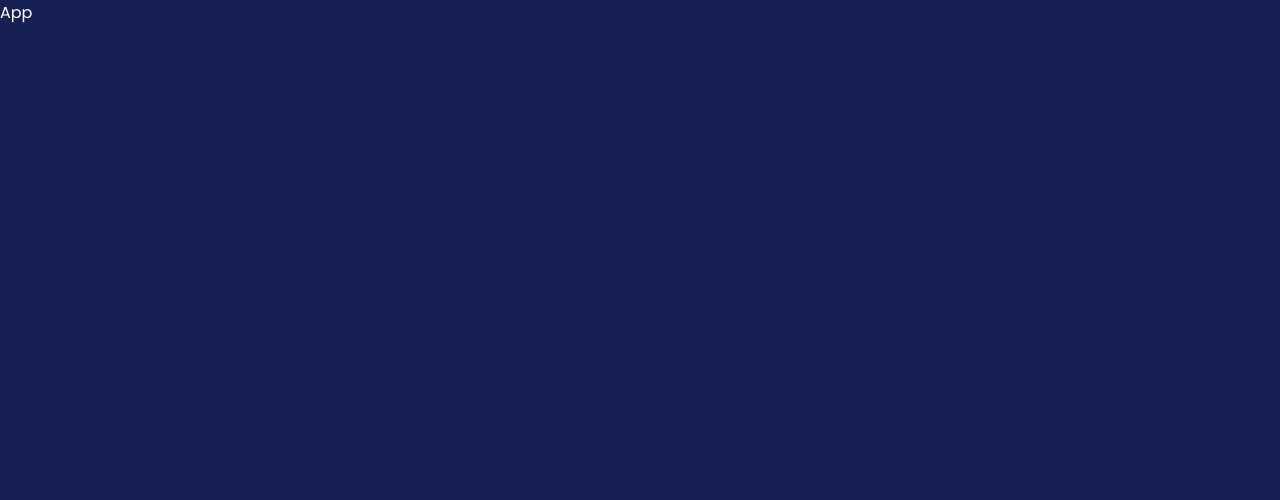
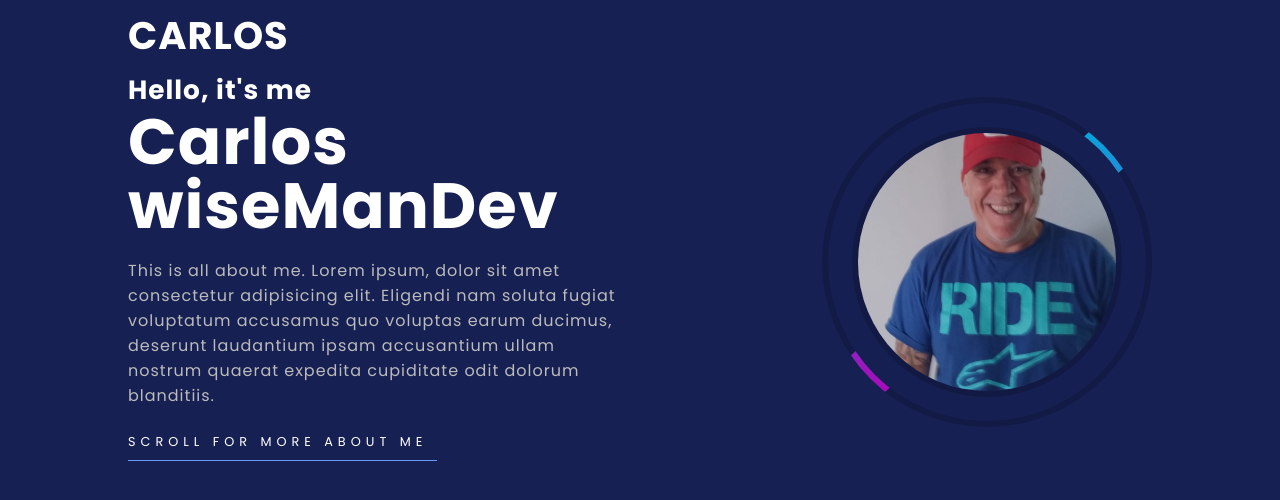
Before and after one commit to CarlosLF1/portfolio-react, a React (Create React App) app: page / in a window 1280 px wide. Shown: the top 500 px of the page. Built offline with nearby package versions, Linux system fonts and the light colour scheme; a web font is replaced by a local one.

Commit message:
Navigation and hero section complete with styling

```diff
--- a/src/App.js
+++ b/src/App.js
@@ -1,8 +1,15 @@
 import React from 'react'
+import Navigation from './components/Navigation/Navigation'
+import Home from './components/Home/Home';
 
 const App = () => {
   return (
-    <div>App</div>
+    <>
+      <div className="container">
+        <Navigation />
+        <Home />
+      </div>
+    </>
   )
 }
 
--- /dev/null
+++ b/src/components/Home/Home.jsx
@@ -0,0 +1,38 @@
+import React from 'react';
+import "./home.css";
+import CarlosPic from "../../assets/Carlos.jpeg";
+
+const Home = () => {
+  return (
+    <section id="home">
+      <div className="home-text">
+        <strong>Hello, it's me</strong>
+        <h1>Carlos wiseManDev</h1>
+        <p>This is all about me. Lorem ipsum, dolor sit amet consectetur adipisicing elit. Eligendi nam soluta fugiat voluptatum accusamus quo voluptas earum ducimus, deserunt laudantium ipsam accusantium ullam nostrum quaerat expedita cupiditate odit dolorum blanditiis.</p>
+        <a href='#summary' className='btn-link'>Scroll for more about me</a>
+      </div>
+
+      <div className="home-img">
+        <div className="img-box">
+          <img src={CarlosPic} alt="Carlos pic" />
+
+          <h2>Carlos wiseManDev <br /><span>Full-Stack Developer</span></h2>
+
+          <div className="social">
+            <a href='#!'>
+              <i className="fa-brands fa-square-github"></i>
+            </a>
+
+            <a href='#!'>
+              <i className="fa-brands fa-linkedin"></i>
+            </a>
+          </div>
+
+          <a href='#' className='hire-me'>Hire me</a>
+        </div>
+      </div>
+    </section>
+  )
+}
+
+export default Home
--- /dev/null
+++ b/src/components/Home/home.css
@@ -0,0 +1,155 @@
+#home {
+  width: 100%;
+  display: flex;
+  justify-content: space-between;
+  align-items: center;
+  flex-wrap: wrap-reverse;
+  position: relative;
+}
+
+.home-text {
+  width: 100%;
+  max-width: 500px;
+}
+
+.home-text strong {
+  font-weight: 700;
+  letter-spacing: 1px;
+  font-size: 1.65rem;
+  margin-bottom: 8px;
+}
+
+.home-text h1{
+  font-size: 4rem;
+  line-height: 4rem;
+  letter-spacing: 1px;
+}
+
+.home-text p {
+  color: var(--grayColor);
+  margin: 20px 0;
+  letter-spacing: 1px;
+  font-size: 1rem;
+}
+
+.home-img {
+  min-width: 330px;
+  width: 330px;
+  height: 330px;
+  border-radius: 50%;
+  overflow: hidden;
+  display: flex;
+  justify-content: center;
+  align-items: center;
+  opacity: 0.8;
+  background: rgba(0, 0, 0, 0.2);
+  position: relative;
+}
+
+.home-img::before {
+  content: "";
+  position: absolute;
+  inset: -10px 140px;
+  background: linear-gradient(315deg, #00ccff, #d400d4);
+  transition: 0.5s;
+  animation: animate 4s linear infinite;
+}
+
+.home-img:hover::before {
+  inset: -20px 0;
+}
+
+@keyframes animate {
+  0%{
+    transform: rotate(0deg);
+  }
+
+  0%{
+    transform: rotate(360deg);
+  }
+}
+
+.home-img::after {
+  content: "";
+  position: absolute;
+  inset: 6px;
+  background: rgb(22, 32, 82);
+  border-radius: 50%;
+  z-index: 1
+}
+
+.img-box {
+  position: absolute;
+  inset: 30px;
+  border: 6px solid rgba(0, 0, 0, 0.2);
+  z-index: 3;
+  border-radius: 50%;
+  overflow: hidden;
+  display: flex;
+  justify-content: center;
+  align-items: center;
+  flex-direction: column;
+}
+
+.img-box img{
+  position: absolute;
+  top: 0;
+  left: 0;
+  width: 100%;
+  height: 100%;
+  display: inline-block;
+  object-fit: cover;
+  /* object-position: top; */
+  transition: 0.5s;
+  pointer-events: none;
+  z-index: 5;
+}
+
+.home-img:hover .img-box img{
+  opacity: 0;
+}
+
+.img-box h2 {
+  position: relative;
+  color: #fff;
+  font-size: 1.4rem;
+  text-align: center;
+  font-weight: 600;
+  letter-spacing: 0.05rem;
+  text-transform: uppercase;
+}
+
+.img-box h2 span {
+  font-weight: 300;
+  font-size: 0.9rem;
+}
+
+.img-box .social a{
+  color: #fff;
+  font-size: 1.5rem;
+  margin: 0 7px;
+  transition: 0.35s;
+}
+
+.img-box .social a:hover {
+  text-shadow: 0 0 12px #fff;
+}
+
+.img-box .hire-me {
+  position: relative;
+  margin-top: 10px;
+  padding: 6px 20px;
+  background: #fff;
+  color: #000;
+  border-radius: 25px;
+  font-weight: 500;
+  font-size: 1.2rem;
+  text-transform: uppercase;
+  letter-spacing: 0.05rem;
+  transition: 0.5s;
+}
+
+.img-box .hire-me:hover {
+  letter-spacing: 0.2rem;
+  box-shadow: 0 0 12px #fff;
+}
--- /dev/null
+++ b/src/components/Navigation/Navigation.jsx
@@ -0,0 +1,12 @@
+import React from 'react';
+import "./navigation.css";
+
+const Navigation = () => {
+  return (
+    <nav className='navigation'>
+      <a href='#!' className='logo'>Carlos</a>
+    </nav>
+  )
+}
+
+export default Navigation
--- /dev/null
+++ b/src/components/Navigation/navigation.css
@@ -0,0 +1,15 @@
+.navigation {
+  width: 100%;
+  height: 70px;
+  background: var(--bgColor);
+  display: flex;
+  align-items: center;
+}
+
+.logo {
+  color: var(--whiteColor);
+  font-size: 2.4rem;
+  text-transform: uppercase;
+  font-weight: 700;
+  letter-spacing: 1px;
+}
--- a/src/index.css
+++ b/src/index.css
@@ -20,3 +20,36 @@ body {
   position: relative;
   color: var(--whiteColor);
 }
+
+.container {
+  width: 100%;
+  max-width: 1024px;
+  min-height: 100vh;
+  position: absolute;
+  top: 0;
+  left: 50%;
+  transform: translateX(-50%);
+  padding: 0 15px;
+  overflow: hidden;
+}
+
+a{
+  text-decoration: none;
+}
+
+.btn-link {
+  color: var(--whiteColor);
+  text-transform: uppercase;
+  font-weight: 400;
+  letter-spacing: 5px;
+  font-size: 0.8rem;
+  border-bottom: 1px solid #689af8;
+  padding: 10px 10px 10px 0;
+  transition: all 0.5s cubic-bezier(0.075, 0.82, 0.165, 1);
+  cursor: pointer;
+}
+
+.btn-link:hover {
+  padding: 10px;
+  background: rgba(104, 154, 248, 0.102);
+}
```
Also changed, not shown: src/assets/Carlos.jpeg (added), 1 other file (tests, documents, lock files or other folders).
